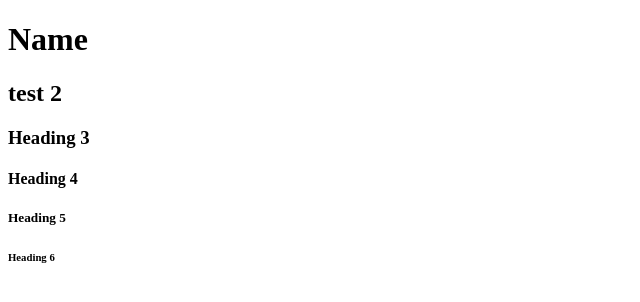
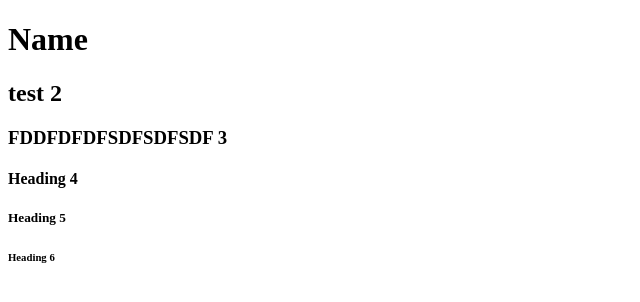
Before and after one commit to visarnik/docker-test, a plain HTML site: page index.html in a window 1280 px wide. Shown: the whole page, without its empty margins (0-640 px from the left). Drawn offline with Linux system fonts and the light colour scheme.

Commit message:
some text

```diff
--- a/index.html
+++ b/index.html
@@ -4,7 +4,7 @@
 
 <h1>Name</h1>
 <h2>test 2</h2>
-<h3>Heading 3</h3>
+<h3>FDDFDFDFSDFSDFSDF 3</h3>
 <h4>Heading 4</h4>
 <h5>Heading 5</h5>
 <h6>Heading 6</h6>
```
